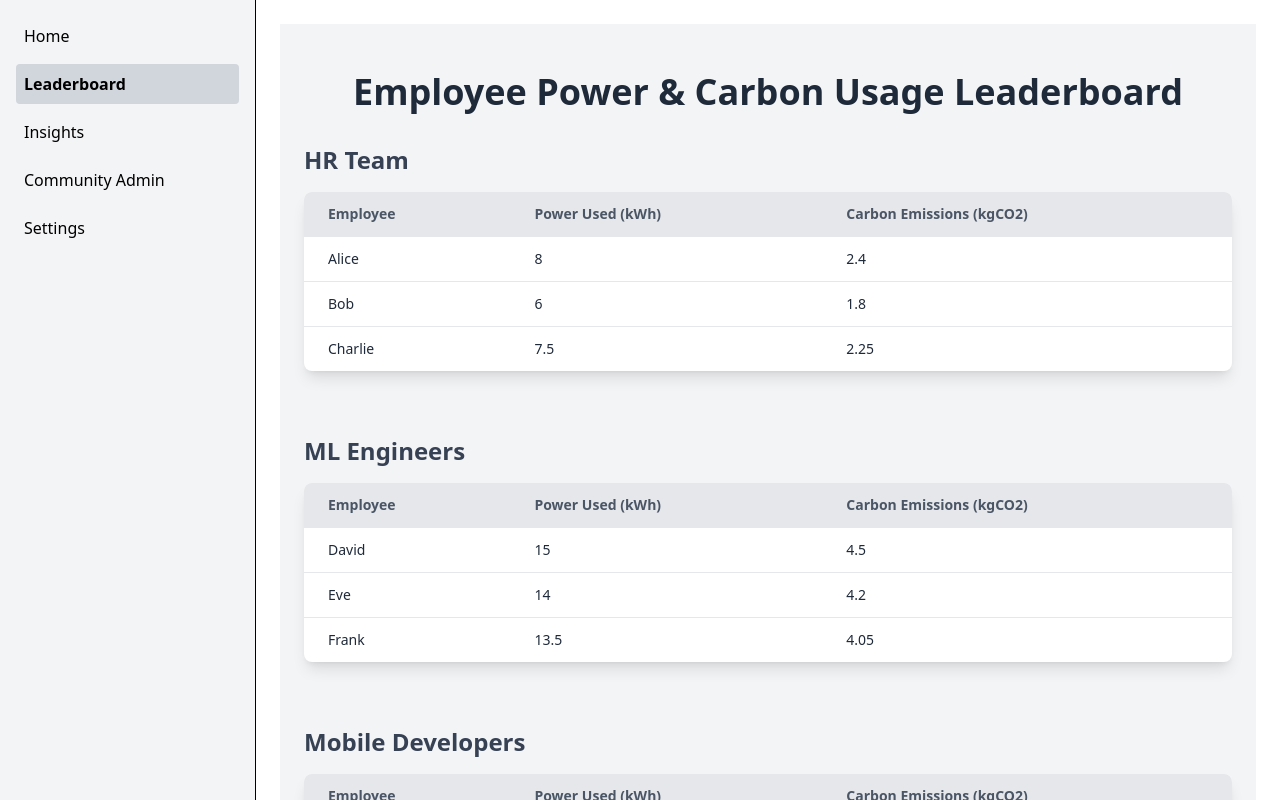
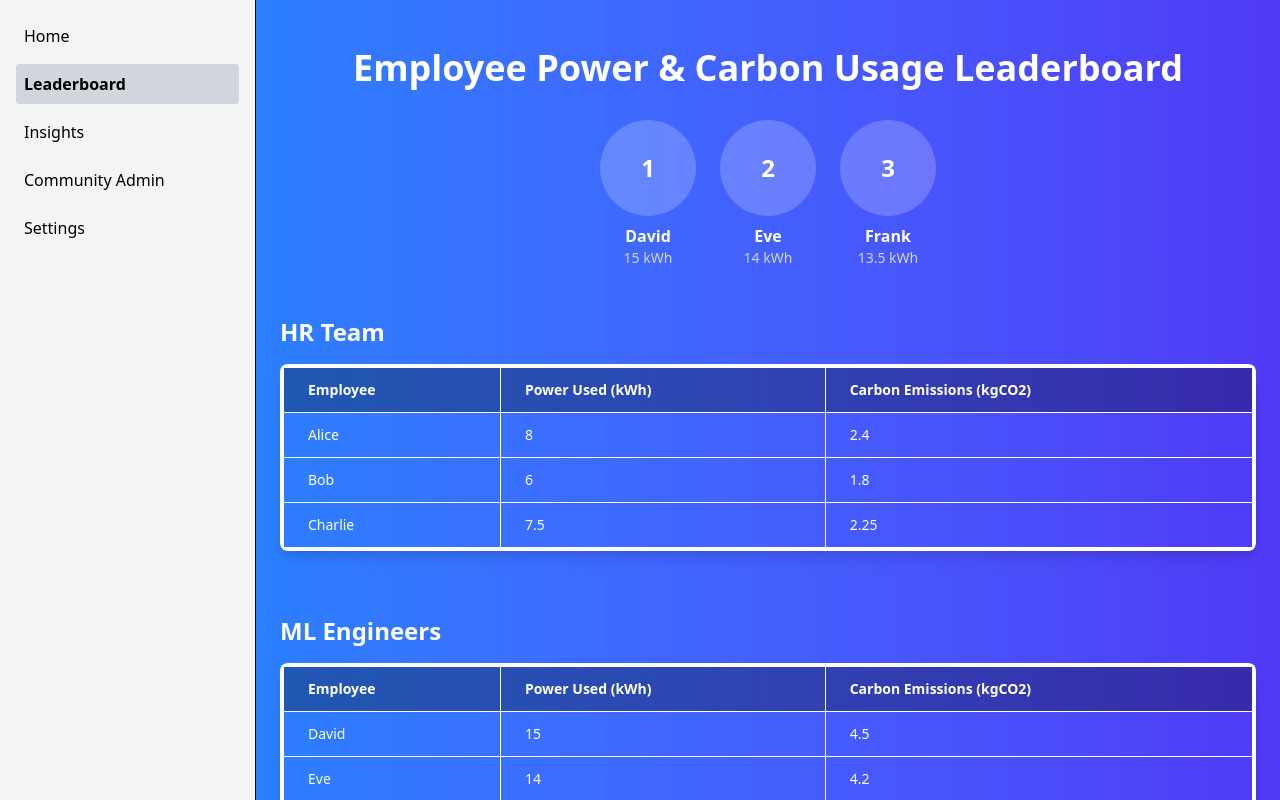
Before and after one commit to PowerPals/monorepo, a React (Vite) app in the folder packages/dashboard/: page /leaderboard in a window 1280 px wide. Built offline with nearby package versions, Linux system fonts and the light colour scheme.

Commit message:
Added css to the leaderboard

```diff
--- a/packages/dashboard/src/layouts/Layout.tsx
+++ b/packages/dashboard/src/layouts/Layout.tsx
@@ -5,7 +5,7 @@ export default function Layout() {
   return (
     <div className="flex h-screen">
       <Sidebar />
-      <main className="flex-1 p-6 overflow-y-auto">
+      <main className="flex-1 overflow-y-auto">
         <Outlet />
       </main>
     </div>
--- a/packages/dashboard/src/main.css
+++ b/packages/dashboard/src/main.css
@@ -7,3 +7,16 @@
     --custom-white: #F1F8E9;  /* HEX color for custom gray */
     --custom-black: #263238;  /* HEX color for custom gray */
   }
+
+.table-header-bg {
+    background-color: var(--custom-blue);
+}
+
+html, body {
+    height: 100%;
+    margin: 0;
+  }
+
+#root {
+    height: 100%;
+}
--- a/packages/dashboard/src/pages/Leaderboard.tsx
+++ b/packages/dashboard/src/pages/Leaderboard.tsx
@@ -36,34 +36,56 @@ export default function Leaderboard() {
         }
     ];
 
+    const allMembers = teams.flatMap(team => team.members);
+    const top3 = allMembers
+    .sort((a, b) => b.power - a.power)
+    .slice(0, 3);
+
     return (
-        <div className="py-12 bg-gray-100">
+        // <div className="py-12 bg-gray-100">
+        <div className="py-12 bg-gradient-to-r from-blue-500 to-indigo-600">
         <div className="max-w-7xl mx-auto px-6">
-            <h1 className="text-4xl font-bold text-center mb-8 text-gray-800">Employee Power & Carbon Usage Leaderboard</h1>
+            <h1 className="text-4xl font-bold text-center mb-8 text-white">Employee Power & Carbon Usage Leaderboard</h1>
+
+            <div className="flex justify-center gap-6 mb-12">
+            {top3.map((user, i) => (
+                <div className="flex flex-col items-center text-white">
+                <div className="w-24 h-24 bg-white/20 rounded-full flex items-center justify-center text-2xl font-bold">
+                    {i + 1}
+                </div>
+                <p className="mt-2 font-semibold">{user.name}</p>
+                <p className="text-sm text-gray-300">{user.power} kWh</p>
+                </div>
+            ))}
+            </div>
 
             {teams.map((team, index) => (
             <div key={index} className="mb-16">
-                <h2 className="text-2xl font-semibold text-gray-700 mb-4">{team.name}</h2>
+                <h2 className="text-2xl font-semibold text-white mb-4">{team.name}</h2>
 
-                <div className="overflow-x-auto bg-white rounded-lg shadow-lg">
-                <table className="min-w-full table-auto">
-                    <thead className="bg-gray-200">
+                <div className="overflow-x-auto rounded-lg shadow-lg">
+                    <table className="min-w-full table-auto bg-transparent border-collapse border-4 border-white text-white">
+                        <thead className="bg-black/30">
                             <tr>
-                        <th className="py-3 px-6 text-left text-sm font-semibold text-gray-600">Employee</th>
-                        <th className="py-3 px-6 text-left text-sm font-semibold text-gray-600">Power Used (kWh)</th>
-                        <th className="py-3 px-6 text-left text-sm font-semibold text-gray-600">Carbon Emissions (kgCO2)</th>
+                            <th className="py-3 px-6 text-left text-sm font-semibold border border-white">Employee</th>
+                            <th className="py-3 px-6 text-left text-sm font-semibold border border-white">Power Used (kWh)</th>
+                            <th className="py-3 px-6 text-left text-sm font-semibold border border-white">Carbon Emissions (kgCO2)</th>
                             </tr>
                         </thead>
                         <tbody>
                             {team.members.map((member, idx) => (
-                        <tr key={idx} className="border-t border-gray-200">
-                        <td className="py-3 px-6 text-sm text-gray-800">{member.name}</td>
-                        <td className="py-3 px-6 text-sm text-gray-800">{member.power}</td>
-                        <td className="py-3 px-6 text-sm text-gray-800">{member.carbon}</td>
+                            <tr key={idx}>
+                                <td className="py-3 px-6 text-sm border border-white">{member.name}</td>
+                                <td className="py-3 px-6 text-sm border border-white">{member.power}</td>
+                                <td className="py-3 px-6 text-sm border border-white">{member.carbon}</td>
                             </tr>
                             ))}
                         </tbody>
                     </table>
+
+
+
+
              </div>
             </div>
             ))}
```
Lines whose indentation alone changed are shown as unchanged.
